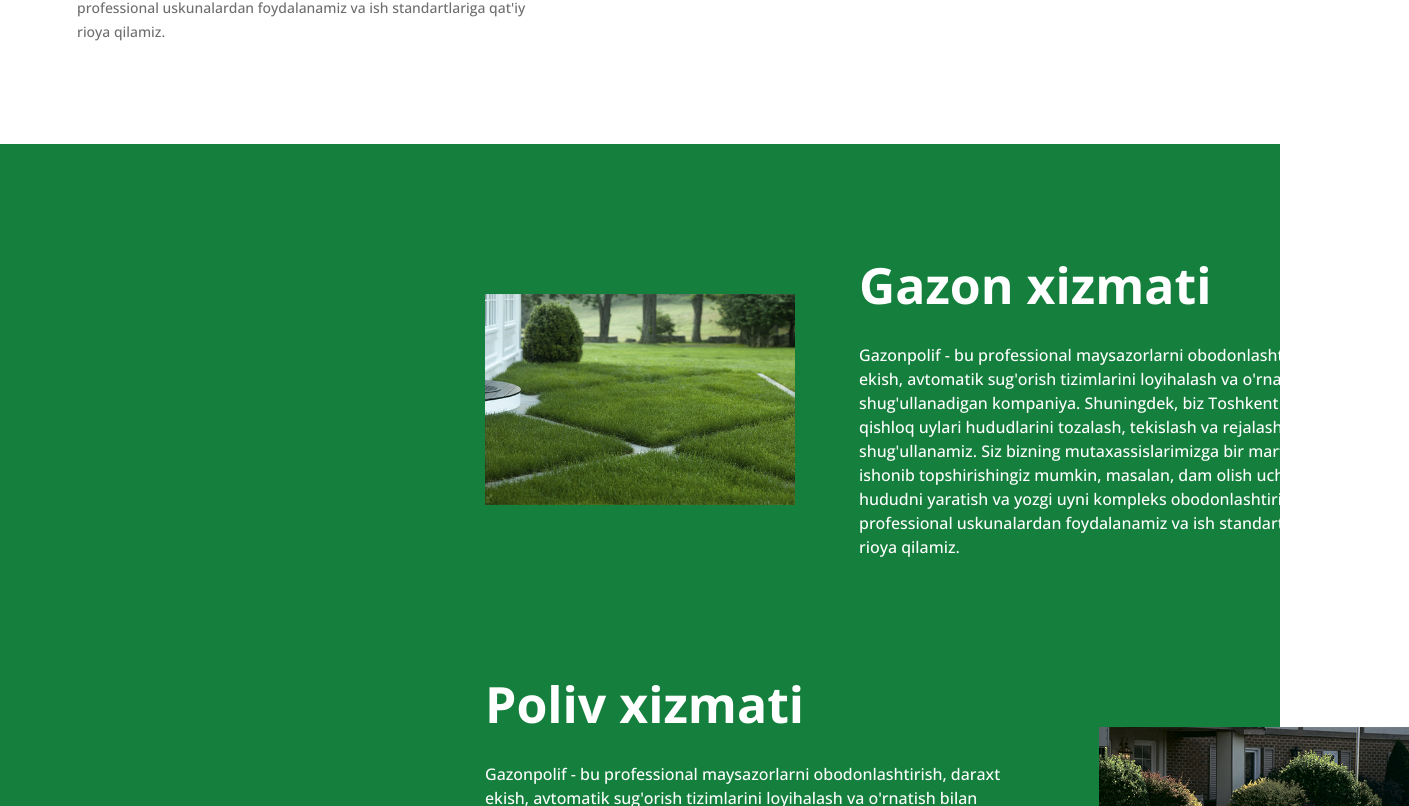
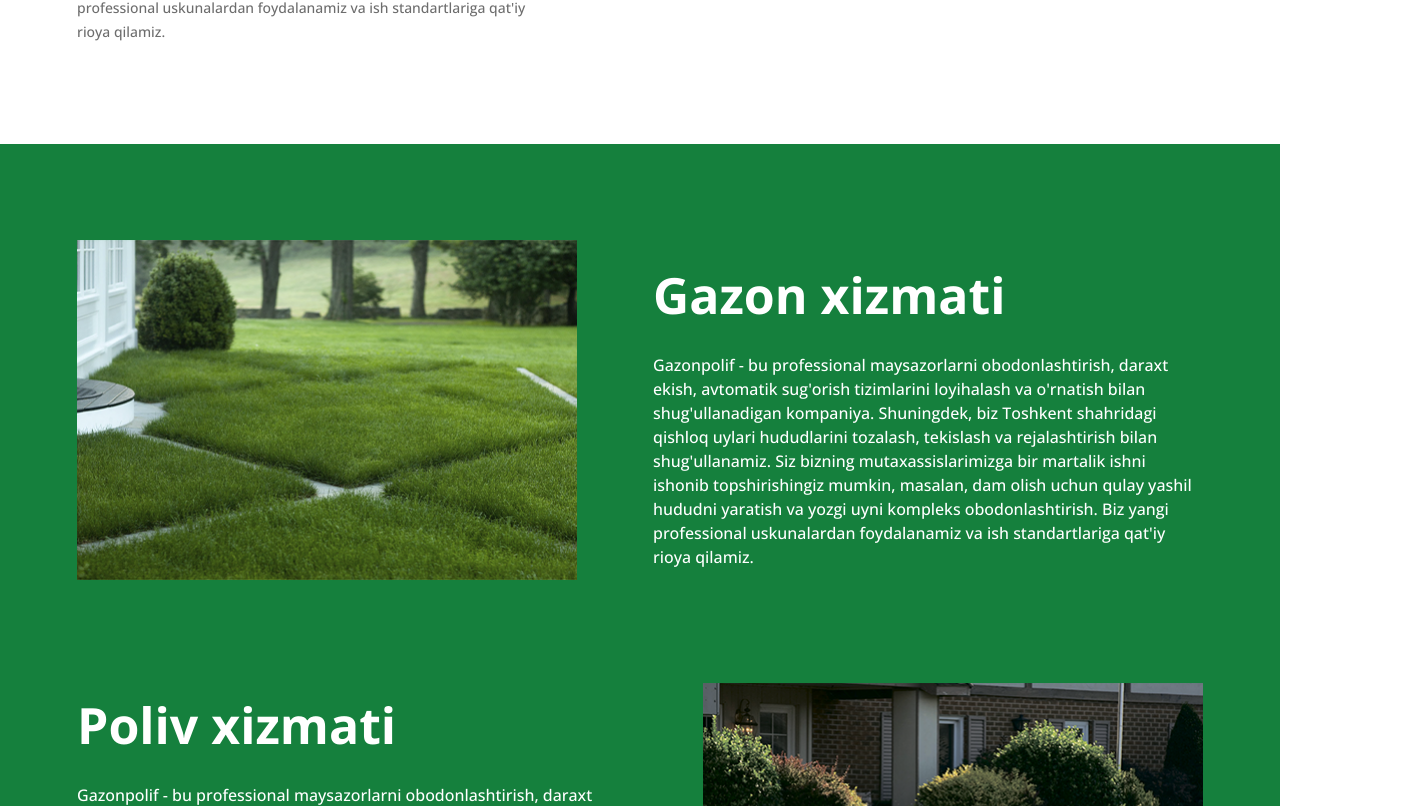
Before and after one commit to VueMid/GazonPoliv, a Vue app: page / in a window 1280 px wide. Shown: the part 1674-2480 px from the top of the page, 1409 px wide, since content can reach past the window. Built offline with nearby package versions, Linux system fonts and the light colour scheme.

Commit message:
fix: some bugs were fixed very well (2023.08.25, 14:07)

```diff
--- a/src/pages/HomePage/HomeSections/PlantSection.vue
+++ b/src/pages/HomePage/HomeSections/PlantSection.vue
@@ -1,7 +1,7 @@
 <template>
     <section class="plant bg-green-700">
         <div
-            class="container plant__container py-16 lg:py-24 flex flex-col justify-center items-start gap-16 md:flex md:flex-wrap md:justify-between md:items-center md:gap-0 md:w-[390px] lg:gap-[100px]">
+            class="container plant__container py-16 lg:py-24 flex flex-col justify-center items-start gap-16 md:flex md:flex-wrap md:justify-between md:items-center md:gap-0 md:w-[390px] lg:gap-[100px] lg:w-auto">
             <div
                 class="plant__boxes w-full md:flex md:flex-row md:justify-center md:items-center gap-16 lg:flex lg:flex-row lg:justify-between lg:items-center lg:gap-30">
                 <img class="plant__images md:w-[350px] lg:w-[500px]" src="@/assets/images/gazon.png" alt="">
```
